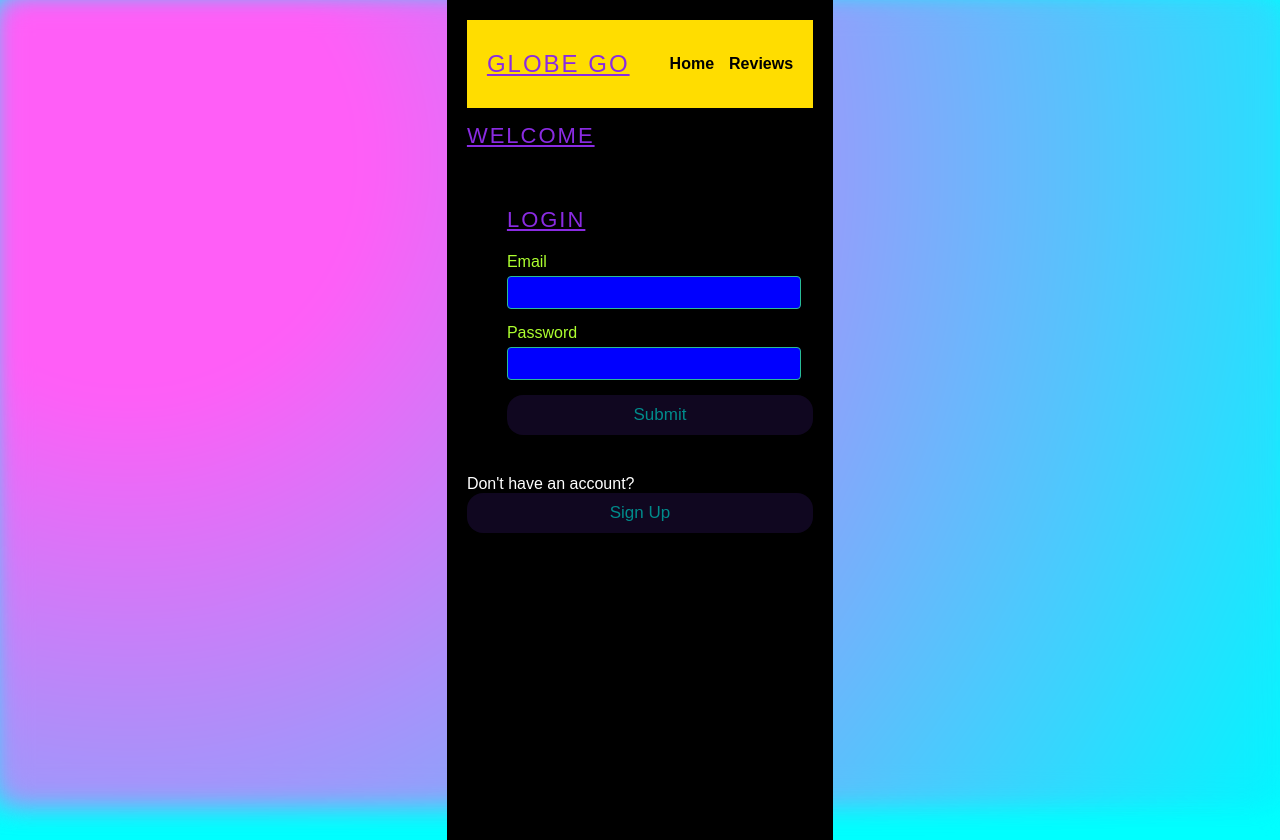
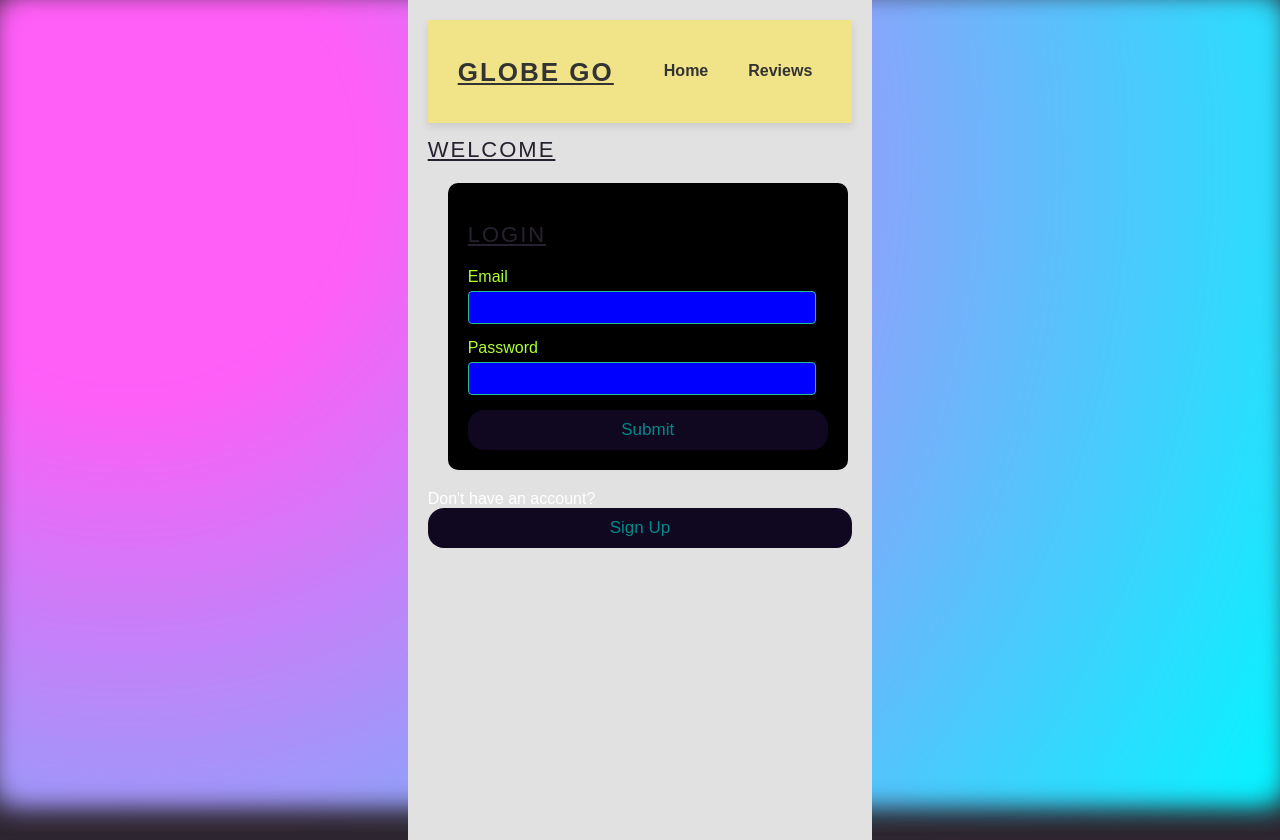
Before and after one commit to two23three/deployGLOBEGO, a React (Create React App) app in the folder client/: page /signup in a window 1280 px wide. Built offline with nearby package versions, Linux system fonts and the light colour scheme.

Commit message:
made styling changes

```diff
--- a/client/src/components/App.css
+++ b/client/src/components/App.css
@@ -1,7 +1,7 @@
 /* src/App.css */
 .app-container {
     font-family: Arial, sans-serif;
-    background-color: #000; /* Black background */
+    background-color: #e2e1e1; /* Black background */
     color: #fff; /* White text */
     min-height: 100vh;
     padding: 20px;
--- a/client/src/components/LocationDetails.css
+++ b/client/src/components/LocationDetails.css
@@ -11,7 +11,7 @@
 }
 
 .location-details button {
-  background-color: #ffdd00;
+  background-color: #6d6845;
   border: none;
   color: #000;
   cursor: pointer;
@@ -19,7 +19,7 @@
 }
 
 .location-details button:hover {
-  background-color: #ffc800;
+  background-color: #dbcc93;
 }
 
 .review-list {
--- a/client/src/components/LocationsList.css
+++ b/client/src/components/LocationsList.css
@@ -1,25 +1,63 @@
-
 .location-list {
+  display: grid;
+  grid-template-columns: repeat(3, 1fr); /* Three columns */
+  gap: 6px;
   padding: 20px;
+  box-sizing: border-box;
+  width: 100%;
 }
 
 .location-item {
-    background-color: #ffdd00;
-    margin: 10px 0;
-    padding: 10px;
-    border-radius: 5px;
+  background-color: #b0a77e;
+  padding: 20px;
+  border-radius: 10px;
+  box-shadow: 0 4px 8px rgba(0, 0, 0, 0.1);
+  transition: transform 0.3s, box-shadow 0.3s;
+  display: flex;
+  flex-direction: column;
+  align-items: center;
+  text-align: center;
+  overflow: hidden; /* Ensure no overflow */
+}
+
+.location-item:hover {
+  transform: translateY(-5px);
+  box-shadow: 0 8px 16px rgba(0, 0, 0, 0.2);
 }
 
 .location-item h3 {
-    margin: 0;
+  margin: 0 0 10px 0;
+  font-size: 20px;
+  color: #333;
+}
+
+.location-item img {
+  width: 100%;
+  height: auto;
+  object-fit: cover;
+  border-radius: 10px;
+  margin-bottom: 10px;
+}
+
+.location-item p {
+  margin: 10px 0;
+  font-size: 16px;
+  color: #333;
 }
 
 .view-details {
-    color: #000;
+  color: #333;
   text-decoration: none;
   font-weight: bold;
+  padding: 10px 15px;
+  border-radius: 5px;
+  transition: color 0.3s, background-color 0.3s;
+  display: inline-block;
+  margin-top: 10px;
 }
 
 .view-details:hover {
-    text-decoration: underline;
+  color: #fff;
+  background-color: #333;
+  text-decoration: none;
 }
--- a/client/src/components/Navbar.css
+++ b/client/src/components/Navbar.css
@@ -1,28 +1,38 @@
-
 .navbar {
   display: flex;
   justify-content: space-between;
   align-items: center;
-    background-color: #ffdd00;
-    padding: 10px 20px;
+  background-color: #f1e387;
+  padding: 15px 30px;
   color: #000;
+  box-shadow: 0 4px 8px rgba(0, 0, 0, 0.1);
 }
+
 .navbar-brand {
-    font-size: 24px;
+  font-size: 26px;
+  font-weight: bold;
+  color: #333;
+  text-transform: uppercase;
+  letter-spacing: 2px;
 }
 
 .nav-links {
   list-style: none;
   display: flex;
-    gap: 15px;
+  gap: 20px;
 }
 
 .nav-links a {
-    color: #000;
+  color: #333;
   text-decoration: none;
   font-weight: bold;
+  padding: 5px 10px;
+  transition: color 0.3s, background-color 0.3s;
+  border-radius: 5px;
 }
 
 .nav-links a:hover {
-    text-decoration: underline;
+  color: #fff;
+  background-color: #333;
+  text-decoration: none;
 }
--- a/client/src/components/signup.css
+++ b/client/src/components/signup.css
@@ -6,7 +6,7 @@ body {
   min-height: 100vh;
   margin: 0;
   font-family: 'Roboto', sans-serif;
-  background-color: aqua;
+  background-color: rgb(46, 38, 48);
 }
 
 h1, h2 {
@@ -14,13 +14,13 @@ h1, h2 {
   text-transform: uppercase;
   letter-spacing: 2px;
   font-weight: 100;
-  color: blueviolet;
+  color: rgb(39, 32, 46);
   text-decoration: underline;
   margin-bottom: 20px;
 }
 
 .form-container {
-  background-color: black;
+  background-color: rgb(0, 0, 0);
   padding: 20px;
   border-radius: 10px;
   width: 100%;
--- a/client/src/index.css
+++ b/client/src/index.css
@@ -1,5 +1,5 @@
 :root {
-  --bg: #282c34;
+  --bg: #0c0c0e;
   --header: #fff;
   --link: #61dafb;
   --text: hsla(0, 0%, 100%, 0.88);
```
Lines whose indentation alone changed are shown as unchanged.
